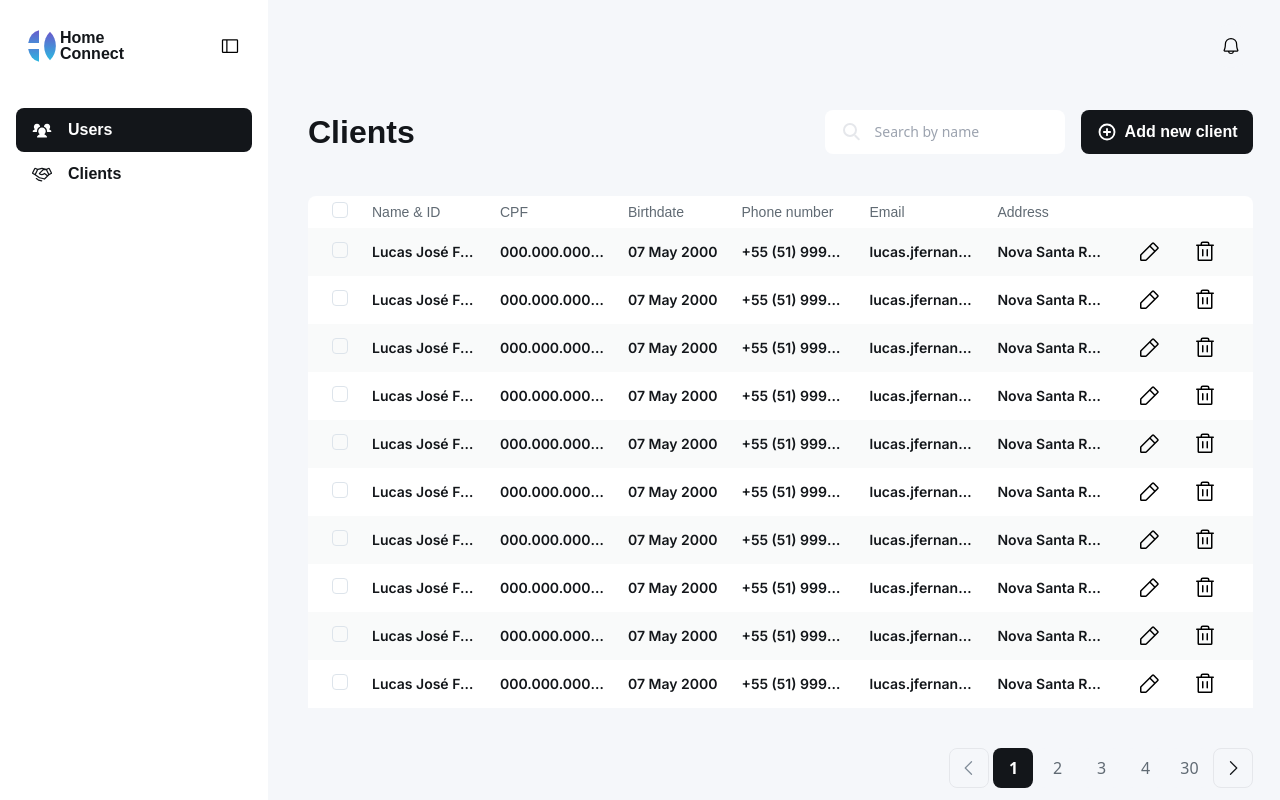
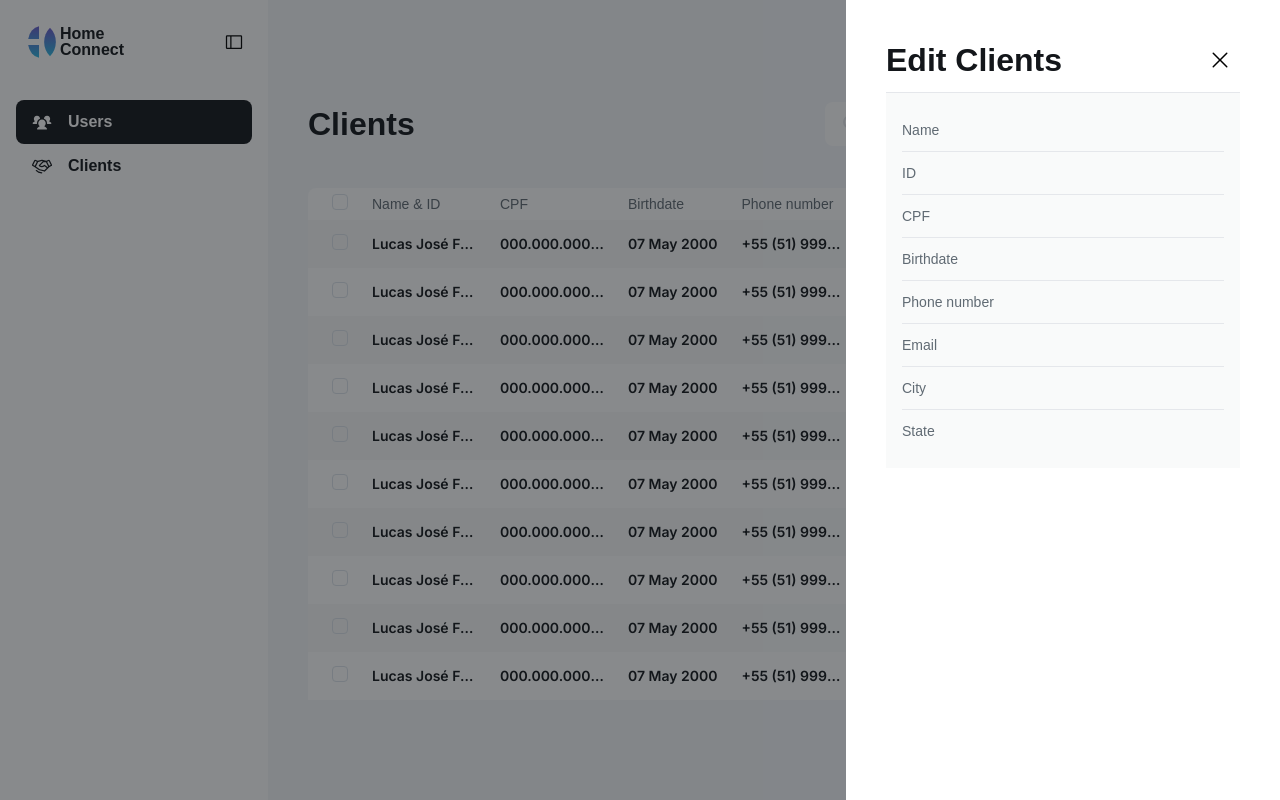
Before and after one commit to Joao-Eduardo-AJ/home-connect-frontend, a Next.js app: page /clients in a window 1280 px wide. Both pictures are taken after a click on the button 1149 px from the left and 252 px from the top of the page. Built offline with nearby package versions, Linux system fonts and the light colour scheme; a web font is replaced by a local one.

Commit message:
feat(src/app/(listing)): adds generic modal structure to edit, create and warning

```diff
--- /dev/null
+++ b/src/app/(listing)/_components/button-modal-alert-wrapper/index.tsx
@@ -0,0 +1,92 @@
+import { Button } from "@/app/_components";
+import { PencilSimple } from "@phosphor-icons/react";
+import { CheckCircle, Trash } from "@phosphor-icons/react/dist/ssr";
+import {
+  cloneElement,
+  HtmlHTMLAttributes,
+  ReactElement,
+  useRef,
+  useState
+} from "react";
+import { createPortal } from "react-dom";
+import { VariantProps, tv } from "tailwind-variants";
+
+const buttonModalAlertWrapper = tv({
+  base: "relative w-16 rounded-2xl p-4",
+  variants: {
+    type: {
+      success: "bg-success-light",
+      danger: "bg-danger-light"
+    }
+  },
+  defaultVariants: {
+    type: "success"
+  }
+});
+
+interface IButtonModalAlertWrapper extends HtmlHTMLAttributes<HTMLDivElement> {
+  button: ReactElement<any, any>;
+  variant?: VariantProps<typeof buttonModalAlertWrapper>;
+}
+
+export function ButtonModalAlertWrapper({
+  button,
+  variant,
+  ...props
+}: IButtonModalAlertWrapper) {
+  const [open, setOpen] = useState(false);
+
+  const onClose = () => setOpen(false);
+  const onOpen = () => setOpen(true);
+
+  const backdropRef = useRef<HTMLDivElement>(null);
+
+  function handleBackdropClick(event: React.MouseEvent<HTMLDivElement>) {
+    if (
+      backdropRef.current &&
+      !backdropRef.current.contains(event.target as Node)
+    ) {
+      onClose();
+    }
+  }
+
+  function getIcon() {
+    switch (variant?.type) {
+      case "danger":
+        return <Trash className="text-danger" size={32} />;
+      default:
+        return <CheckCircle className="text-success" size={32} />;
+    }
+  }
+
+  return (
+    <>
+      {cloneElement(button, { onClick: onOpen })}
+      {createPortal(
+        <div
+          {...props}
+          className={`${open ? "visible bg-opacity-50" : "invisible bg-opacity-0"} fixed inset-0 z-20 flex items-center justify-center bg-primary transition-all duration-200`}
+          onClick={handleBackdropClick}
+        >
+          <div
+            ref={backdropRef}
+            className={`${open ? "" : "scale-110 opacity-0"} flex w-[432px] flex-col items-center gap-6 rounded-2xl bg-white p-10 text-center transition-all duration-200`}
+          >
+            <div className={buttonModalAlertWrapper(variant)}>{getIcon()}</div>
+            {props.children}
+            <div className="flex w-full gap-[14px]">
+              <Button
+                variant={{ type: "outlined", color: "primary" }}
+                onClick={onClose}
+              >
+                Cancel
+              </Button>
+              <Button variant={{ color: "danger" }}>{`Delete`}</Button>
+            </div>
+          </div>
+        </div>,
+        document.body
+      )}
+    </>
+  );
+}
--- /dev/null
+++ b/src/app/(listing)/_components/button-modal-aside-edit/index.tsx
@@ -0,0 +1,18 @@
+import { Input } from "@/app/_components";
+
+interface IButtonModalAsideEdit {}
+
+export function ButtonModalAsideEdit({}: IButtonModalAsideEdit) {
+  return (
+    <div className="user-client-edit bg-tertiary p-4">
+      <Input label="Name" />
+      <Input label="ID" />
+      <Input label="CPF" />
+      <Input label="Birthdate" />
+      <Input label="Phone number" />
+      <Input label="Email" />
+      <Input label="City" />
+      <Input label="State" />
+    </div>
+  );
+}
--- /dev/null
+++ b/src/app/(listing)/_components/button-modal-aside-wrapper/index.tsx
@@ -0,0 +1,80 @@
+import { Typography } from "@/app/_components";
+import { X } from "@phosphor-icons/react/dist/ssr";
+import { cloneElement, ReactElement, ReactNode, useRef, useState } from "react";
+import { createPortal } from "react-dom";
+import { IconButton } from "../icon-button";
+
+interface IButtonModalAsideWrapper {
+  asideTitle: string;
+  button: ReactElement<any, any>;
+  children: ReactNode;
+}
+
+export function ButtonModalAsideWrapper({
+  asideTitle,
+  button,
+  children
+}: IButtonModalAsideWrapper) {
+  const [open, setOpen] = useState(false);
+
+  const onClose = () => setOpen(false);
+  const onOpen = () => setOpen(true);
+
+  const backdropRef = useRef<HTMLDivElement>(null);
+
+  function handleBackdropClick(event: React.MouseEvent<HTMLDivElement>) {
+    if (
+      backdropRef.current &&
+      !backdropRef.current.contains(event.target as Node)
+    ) {
+      onClose();
+    }
+  }
+
+  /*   function getButton() {
+    if (buttonType === "icon") {
+      return (
+        <IconButton className="group" onClick={onOpen}>
+          <PencilSimple
+            size={24}
+            className="transition-all duration-300 group-hover:scale-110"
+          />
+        </IconButton>
+      );
+    }
+    return (
+      <Button variant={{ type: "text", color: "primary" }} onClick={onOpen}>
+        <PencilSimple size={20} className="-mr-2" />
+        {buttonText}
+      </Button>
+    );
+  }
+ */
+  return (
+    <>
+      {cloneElement(button, { onClick: onOpen })}
+      {createPortal(
+        <div
+          className={`fixed inset-0 z-20 flex justify-end bg-primary ${open ? "visible bg-opacity-50" : "invisible bg-opacity-0"} transition-all duration-200`}
+          onClick={handleBackdropClick}
+        >
+          <aside
+            ref={backdropRef}
+            className={`flex flex-col bg-white ${open ? "w-[434px] p-10" : "w-0 p-0"} transition-all duration-500`}
+          >
+            <div className="flex items-center justify-between whitespace-nowrap border-b pb-3">
+              <Typography variant="h4" className="text-2xl">
+                {asideTitle}
+              </Typography>
+              <IconButton onClick={onClose}>
+                <X size={24} />
+              </IconButton>
+            </div>
+            {children}
+          </aside>
+        </div>,
+        document.body
+      )}
+    </>
+  );
+}
--- a/src/app/(listing)/_components/icon-button/index.tsx
+++ b/src/app/(listing)/_components/icon-button/index.tsx
@@ -1,10 +1,12 @@
 import { ButtonHTMLAttributes } from "react";
 
-export const IconButton = ({
-  ...props
-}: ButtonHTMLAttributes<HTMLButtonElement>) => (
+interface IconButtonProps extends ButtonHTMLAttributes<HTMLButtonElement> {
+  size?: "small" | "medium";
+}
+
+export const IconButton = ({ size, ...props }: IconButtonProps) => (
   <button
     {...props}
-    className={`rounded-full p-3 transition-all duration-500 hover:brightness-95 ${props.className}`}
+    className={`rounded-full ${size === "medium" ? "p-3" : "p-2"} transition-all duration-500 hover:brightness-95 ${props.className}`}
   />
 );
--- a/src/app/(listing)/_components/index.ts
+++ b/src/app/(listing)/_components/index.ts
@@ -1,7 +1,8 @@
+export * from "./button-modal-alert-wrapper";
+export * from "./button-modal-aside-edit";
 export * from "./empty-state";
 export * from "./icon-button";
 export * from "./main-listing";
-export * from "./button-modal-wrapper";
 export * from "./nav-aside";
 export * as Table from "./table";
 export * from "./table-pagination";
--- a/src/app/(listing)/_components/table/index.tsx
+++ b/src/app/(listing)/_components/table/index.tsx
@@ -42,7 +42,7 @@ export const Data = ({
   children,
   ...props
 }: HtmlHTMLAttributes<HTMLParagraphElement>) => (
-  <td className="max-w-24 px-3 py-0 xl:max-w-32 1.5xl:max-w-40 2xl:max-w-full">
+  <td className="max-w-24 px-3 xl:max-w-32 1.5xl:max-w-40 2xl:max-w-full">
     <Typography {...props} className="truncate text-sm font-semibold">
       {children}
     </Typography>
--- a/src/app/(listing)/clients/page.tsx
+++ b/src/app/(listing)/clients/page.tsx
@@ -11,11 +11,13 @@ import {
   SectionListing,
   TablePagination,
   Table,
-  ButtonModalWrapper
+  ButtonModalAlertWrapper,
+  ButtonModalAsideEdit
 } from "../_components";
 import { Button, SearchInput, Typography } from "@/app/_components";
 import { useState } from "react";
 import { data } from "../_mock";
+import { ButtonModalAsideWrapper } from "../_components/button-modal-aside-wrapper";
 
 function Clients() {
   const [checkedClients, setCheckedClients] = useState<string[]>([]);
@@ -61,29 +63,36 @@ function Clients() {
       {!data.length ? (
         <EmptyState addRecord={() => console.log("")} />
       ) : (
+        <div className="flex flex-col gap-4">
           <Table.Root captionOpened={!!checkedCount}>
             <Table.Caption open={!!checkedCount}>
               <Typography className="text-sm font-semibold">{`Selecionados: ${checkedCount}`}</Typography>
               <div className="flex">
-              <ButtonModalWrapper buttonText={`Edit ( ${checkedCount} )`}>
-                <Typography variant="h6">{`${checkedCount} clients edited successfully`}</Typography>
-                <Button>Close</Button>
-              </ButtonModalWrapper>
-              <ButtonModalWrapper
-                variant={{ type: "delete" }}
-                buttonText={`Delete  ( ${checkedCount} )`}
+                <ButtonModalAsideWrapper
+                  asideTitle="Edit client"
+                  button={
+                    <Button variant={{ type: "text", color: "primary" }}>
+                      <PencilSimple size={20} className="-mr-2" />
+                      {`Edit ( ${checkedCount} )`}
+                    </Button>
+                  }
+                >
+                  <ButtonModalAsideEdit />
+                </ButtonModalAsideWrapper>
+                <ButtonModalAlertWrapper
+                  variant={{ type: "danger" }}
+                  button={
+                    <Button variant={{ type: "text", color: "danger" }}>
+                      <Trash size={20} className="-mr-2" />
+                      {`Delete  ( ${checkedCount} )`}
+                    </Button>
+                  }
                 >
                   <div className="flex flex-col gap-3">
                     <Typography variant="h6">{`Delete ${checkedCount} clients`}</Typography>
                     <Typography variant="p">{`Are you sure you want to delete ${checkedCount} clients?`}</Typography>
                   </div>
-                <div className="flex w-full gap-[14px]">
-                  <Button variant={{ type: "outlined", color: "primary" }}>
-                    Cancel
-                  </Button>
-                  <Button variant={{ color: "danger" }}>{`Delete`}</Button>
-                </div>
-              </ButtonModalWrapper>
+                </ButtonModalAlertWrapper>
               </div>
             </Table.Caption>
             <thead>
@@ -93,7 +102,7 @@ function Clients() {
                     type="checkbox"
                     className={`${checkedClients.length > 0 && checkedClients.length < 10 ? "indeterminate" : ""}`}
                     checked={checkedClients.length === 10}
-                  onClick={toggleChecks}
+                    onChange={toggleChecks}
                   />
                 </th>
                 <Table.Head>Name & ID</Table.Head>
@@ -122,13 +131,20 @@ function Clients() {
                   <Table.Data>{client.email}</Table.Data>
                   <Table.Data>{client.address}</Table.Data>
                   <td className="flex gap-2 py-0 pl-3 pr-6">
-                  <IconButton className="group">
+                    <ButtonModalAsideWrapper
+                      asideTitle="Edit Clients"
+                      button={
+                        <IconButton className="group" size="medium">
                           <PencilSimple
                             size={24}
                             className="transition-all duration-300 group-hover:scale-110"
                           />
                         </IconButton>
-                  <IconButton className="group">
+                      }
+                    >
+                      <ButtonModalAsideEdit />
+                    </ButtonModalAsideWrapper>
+                    <IconButton className="group" size="medium">
                       <Trash
                         size={24}
                         className="transition-all duration-300 group-hover:scale-110"
@@ -139,8 +155,9 @@ function Clients() {
               ))}
             </tbody>
           </Table.Root>
+          <TablePagination count={300} />
+        </div>
       )}
-      <TablePagination count={300} />
     </SectionListing>
   );
 }
--- a/src/app/(listing)/users/page.tsx
+++ b/src/app/(listing)/users/page.tsx
@@ -1,21 +1,23 @@
 "use client";
+import { Button, SearchInput, Typography } from "@/app/_components";
 import {
   Bell,
   PencilSimple,
   PlusCircle,
   Trash
 } from "@phosphor-icons/react/dist/ssr";
+import { useState } from "react";
 import {
+  ButtonModalAlertWrapper,
+  ButtonModalAsideEdit,
   EmptyState,
   IconButton,
   SectionListing,
-  TablePagination,
   Table,
-  ButtonModalWrapper
+  TablePagination
 } from "../_components";
-import { Button, SearchInput, Typography } from "@/app/_components";
+import { ButtonModalAsideWrapper } from "../_components/button-modal-aside-wrapper";
 import { data } from "../_mock";
-import { useState } from "react";
 
 function Users() {
   const [checkedUsers, setCheckedUsers] = useState<string[]>([]);
@@ -61,30 +63,36 @@ function Users() {
       {!data.length ? (
         <EmptyState addRecord={() => console.log("")} />
       ) : (
-        <div className="items flex flex-col gap-4">
+        <div className="flex flex-col gap-4">
           <Table.Root captionOpened={!!checkedCount}>
             <Table.Caption open={!!checkedCount}>
               <Typography className="text-sm font-semibold">{`Selecionados: ${checkedCount}`}</Typography>
               <div className="flex">
-                <ButtonModalWrapper buttonText={`Edit ( ${checkedCount} )`}>
-                  <Typography variant="h6">{`${checkedCount} users edited successfully`}</Typography>
-                  <Button>Close</Button>
-                </ButtonModalWrapper>
-                <ButtonModalWrapper
-                  variant={{ type: "delete" }}
-                  buttonText={`Delete  ( ${checkedCount} )`}
+                <ButtonModalAsideWrapper
+                  asideTitle="Edit user"
+                  button={
+                    <Button variant={{ type: "text", color: "primary" }}>
+                      <PencilSimple size={20} className="-mr-2" />
+                      {`Edit ( ${checkedCount} )`}
+                    </Button>
+                  }
+                >
+                  <ButtonModalAsideEdit />
+                </ButtonModalAsideWrapper>
+                <ButtonModalAlertWrapper
+                  variant={{ type: "danger" }}
+                  button={
+                    <Button variant={{ type: "text", color: "danger" }}>
+                      <Trash size={20} className="-mr-2" />
+                      {`Delete  ( ${checkedCount} )`}
+                    </Button>
+                  }
                 >
                   <div className="flex flex-col gap-3">
                     <Typography variant="h6">{`Delete ${checkedCount} users`}</Typography>
                     <Typography variant="p">{`Are you sure you want to delete ${checkedCount} users?`}</Typography>
                   </div>
-                  <div className="flex w-full gap-[14px]">
-                    <Button variant={{ type: "outlined", color: "primary" }}>
-                      Cancel
-                    </Button>
-                    <Button variant={{ color: "danger" }}>{`Delete`}</Button>
-                  </div>
-                </ButtonModalWrapper>
+                </ButtonModalAlertWrapper>
               </div>
             </Table.Caption>
             <thead>
@@ -123,13 +131,20 @@ function Users() {
                   <Table.Data>{user.email}</Table.Data>
                   <Table.Data>{user.address}</Table.Data>
                   <td className="flex gap-2 py-0 pl-3 pr-6">
-                    <IconButton className="group">
-                      <PencilSimple
-                        size={24}
-                        className="transition-all duration-300 group-hover:scale-110"
-                      />
-                    </IconButton>
-                    <IconButton className="group">
+                    <ButtonModalAsideWrapper
+                      asideTitle="Edit user"
+                      button={
+                        <IconButton className="group" size="medium">
+                          <PencilSimple
+                            size={24}
+                            className="transition-all duration-300 group-hover:scale-110"
+                          />
+                        </IconButton>
+                      }
+                    >
+                      <ButtonModalAsideEdit />
+                    </ButtonModalAsideWrapper>
+                    <IconButton className="group" size="medium">
                       <Trash
                         size={24}
                         className="transition-all duration-300 group-hover:scale-110"
--- a/src/app/_components/button/index.tsx
+++ b/src/app/_components/button/index.tsx
@@ -50,11 +50,11 @@ const button = tv({
   }
 });
 
-interface ButtonProps extends ButtonHTMLAttributes<HTMLButtonElement> {
+interface IButton extends ButtonHTMLAttributes<HTMLButtonElement> {
   variant?: VariantProps<typeof button>;
 }
 
-export function Button({ variant, ...props }: ButtonProps) {
+export function Button({ variant, ...props }: IButton) {
   const ref = useRef<HTMLButtonElement>(null);
   const type = variant?.type;
 
--- a/src/app/_components/input/index.tsx
+++ b/src/app/_components/input/index.tsx
@@ -2,11 +2,11 @@ import { InputHTMLAttributes } from "react";
 import { tv, VariantProps } from "tailwind-variants";
 
 const inputLabel = tv({
-  base: "flex text-sm text-primary font-rethink",
+  base: "flex text-sm text-primary font-rethink whitespace-nowrap",
   variants: {
     type: {
       outlined: "flex-col",
-      text: "items-center"
+      text: "items-center border-b last:border-0"
     }
   },
   defaultVariants: {
@@ -27,10 +27,10 @@ const span = tv({
 });
 
 const input = tv({
-  base: "px-4 py-3 rounded-lg font-light outline-none",
+  base: "pl-4 py-3 font-light outline-none w-full",
   variants: {
     type: {
-      outlined: "border border-primary-border h-11",
+      outlined: "border border-primary-border h-11 rounded-lg",
       text: "text-end bg-[rgba(0,0,0,0)] h-[42px]"
     }
   },
--- a/src/app/_components/typography/index.tsx
+++ b/src/app/_components/typography/index.tsx
@@ -10,7 +10,7 @@ const typography = tv({
     }
   }
 });
-interface TypographyProps extends HtmlHTMLAttributes<HTMLParagraphElement> {
+interface ITypography extends HtmlHTMLAttributes<HTMLParagraphElement> {
   variant?: "h1" | "h2" | "h3" | "h4" | "h5" | "h6" | "p" | "strong" | "span";
 }
 
@@ -18,7 +18,7 @@ export function Typography({
   variant: Element = "p",
   children,
   ...props
-}: TypographyProps) {
+}: ITypography) {
   const Tag = Element;
   const isHeader =
     Element !== "p" && Element !== "strong" && Element !== "span";
```
Also changed, not shown: src/app/(listing)/_components/button-modal-wrapper/index.tsx (deleted, +0 -88 lines). Lines whose indentation alone changed are shown as unchanged.
